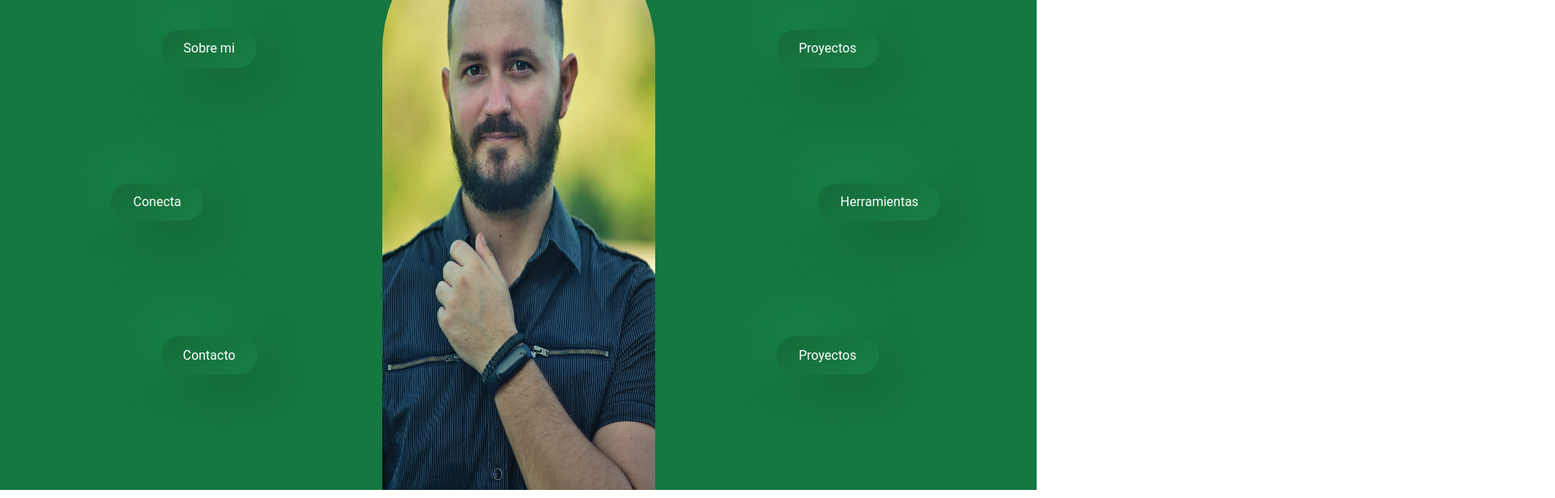
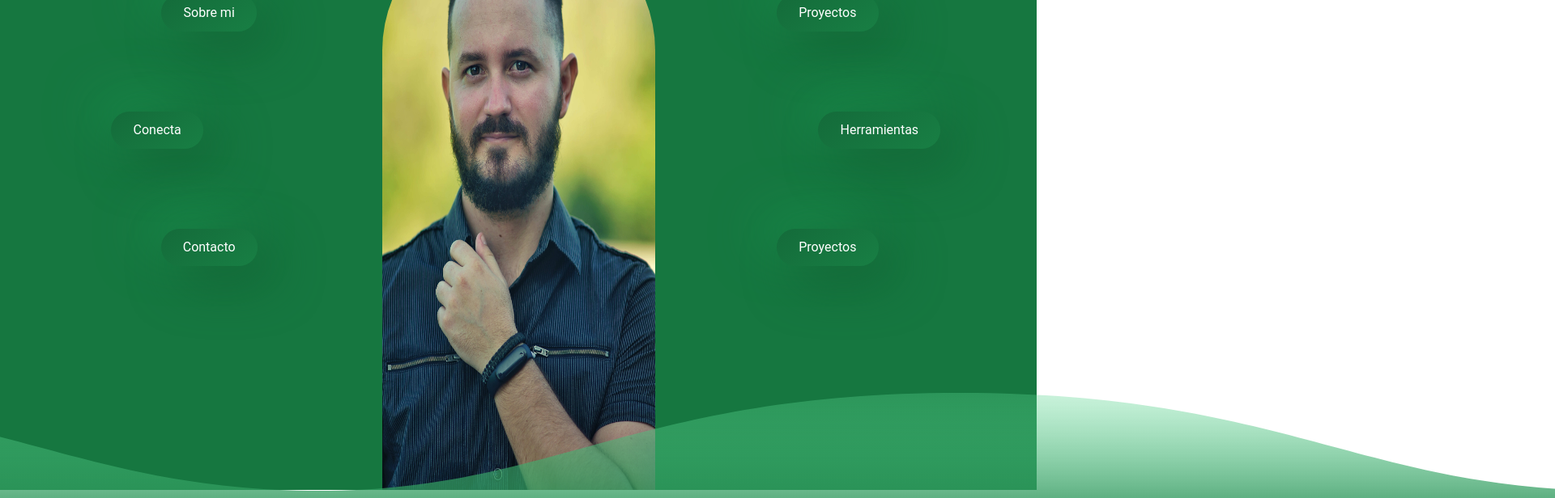
Before and after one commit to ragnarok22/about-page, a Next.js app: page / in a window 1280 px wide. Shown: the part 194-810 px from the top of the page at 81% size, 1920 px wide, since content can reach past the window. Built offline with nearby package versions, Linux system fonts and the light colour scheme.

Commit message:
agregando olas y ajustando los elementos

```diff
--- a/pages/index.jsx
+++ b/pages/index.jsx
@@ -17,7 +17,7 @@
         <h1 className="mt-4">Reinier Hernández Avila</h1>
 
         <div className="flex flex-grow justify-center">
-          <div className="flex flex-col justify-evenly items-center w-1/3">
+          <div className={styles.link_list}>
             <Link href="/about">
               <a>Sobre mi</a>
             </Link>
@@ -37,7 +37,7 @@
             className={`${styles.profile}  w-1/3`}
           />
 
-          <div className="flex flex-col w-1/3 justify-evenly items-center">
+          <div className={styles.link_list}>
             <Link href="/projects">
               <a>Proyectos</a>
             </Link>
@@ -49,6 +49,9 @@
             </Link>
           </div>
         </div>
+        <div className={styles.ocean}>
+          <div className={styles.wave}></div>
+        </div>
       </main>
     </Layout>
   )
--- a/styles/Index.module.scss
+++ b/styles/Index.module.scss
@@ -1,8 +1,5 @@
 .main {
-  display: flex;
-  flex-direction: column;
-  height: 100vh;
-  width: 100%;
+  @apply flex flex-col h-screen w-full;
   background-color: #167740;
   color: white;
 
@@ -32,5 +29,50 @@
     }
   }
 
+  .link_list {
+    @apply flex flex-col w-1/3 h-3/4 justify-evenly items-center;
+  }
 
+  .ocean {
+    height: 0;
+    width:100%;
+    position:absolute;
+    bottom:-10px;
+    left:0;
+    // background: #167740;
+  }
+
+  .wave {
+    background: url(/wave.svg) repeat-x;
+    position: absolute;
+    top: -130px;
+    width: 6400px;
+    height: 130px;
+    animation: wave 7s cubic-bezier( 0.36, 0.45, 0.63, 0.53) infinite;
+    transform: translate3d(0, 0, 0);
+
+    &:nth-of-type(2) {
+      top: -175px;
+      animation: wave 7s cubic-bezier( 0.36, 0.45, 0.63, 0.53) -.125s infinite, swell 7s ease -1.25s infinite;
+      opacity: 1;
+    }
+  }
+
+  @keyframes wave {
+    0% {
+      margin-left: 0;
+    }
+    100% {
+      margin-left: -1600px;
+    }
+  }
+
+  @keyframes swell {
+    0%, 100% {
+      transform: translate3d(0,-25px,0);
+    }
+    50% {
+      transform: translate3d(0,5px,0);
+    }
+  }
 }
--- a/styles/globals.css
+++ b/styles/globals.css
@@ -7,4 +7,5 @@
 html,
 body {
   font-family: 'Roboto', sans-serif;
+  @apply overflow-hidden;
 }
```
Also changed, not shown: public/wave.svg (added).
